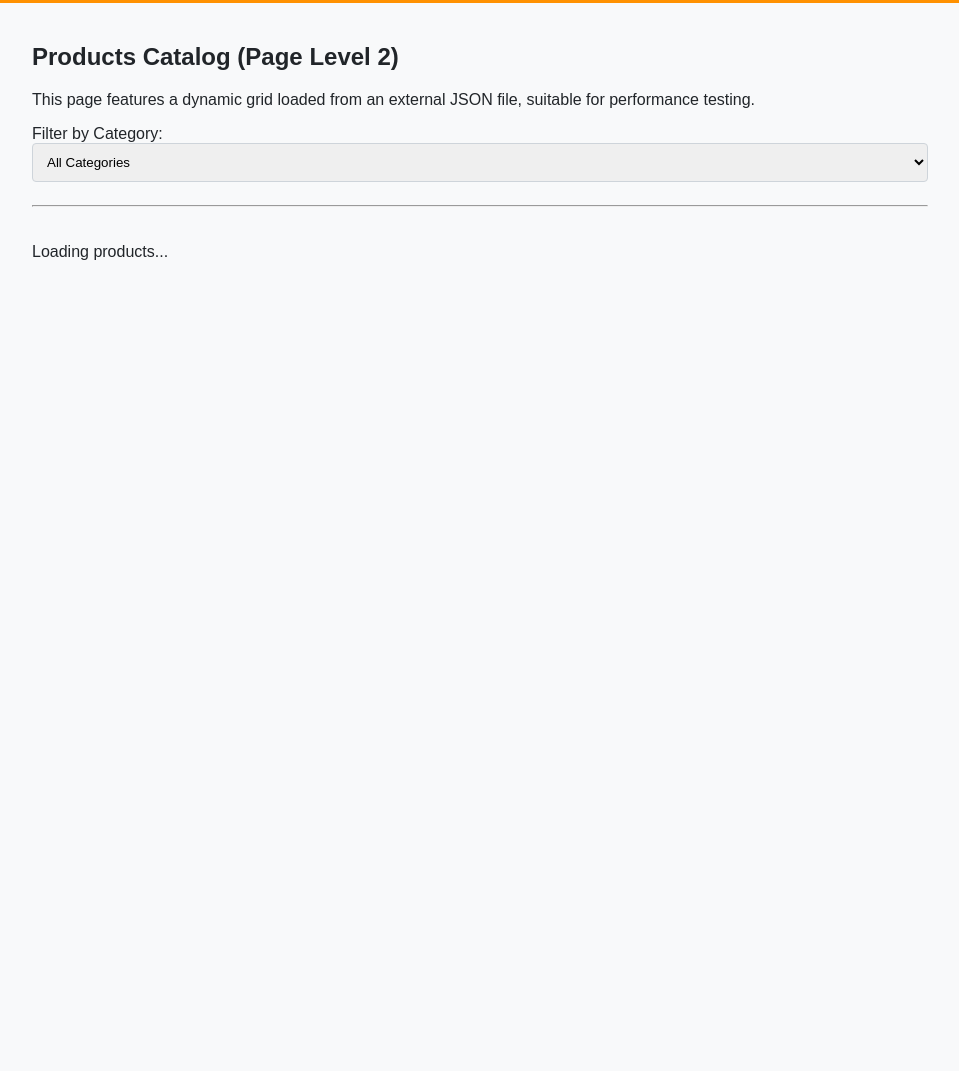
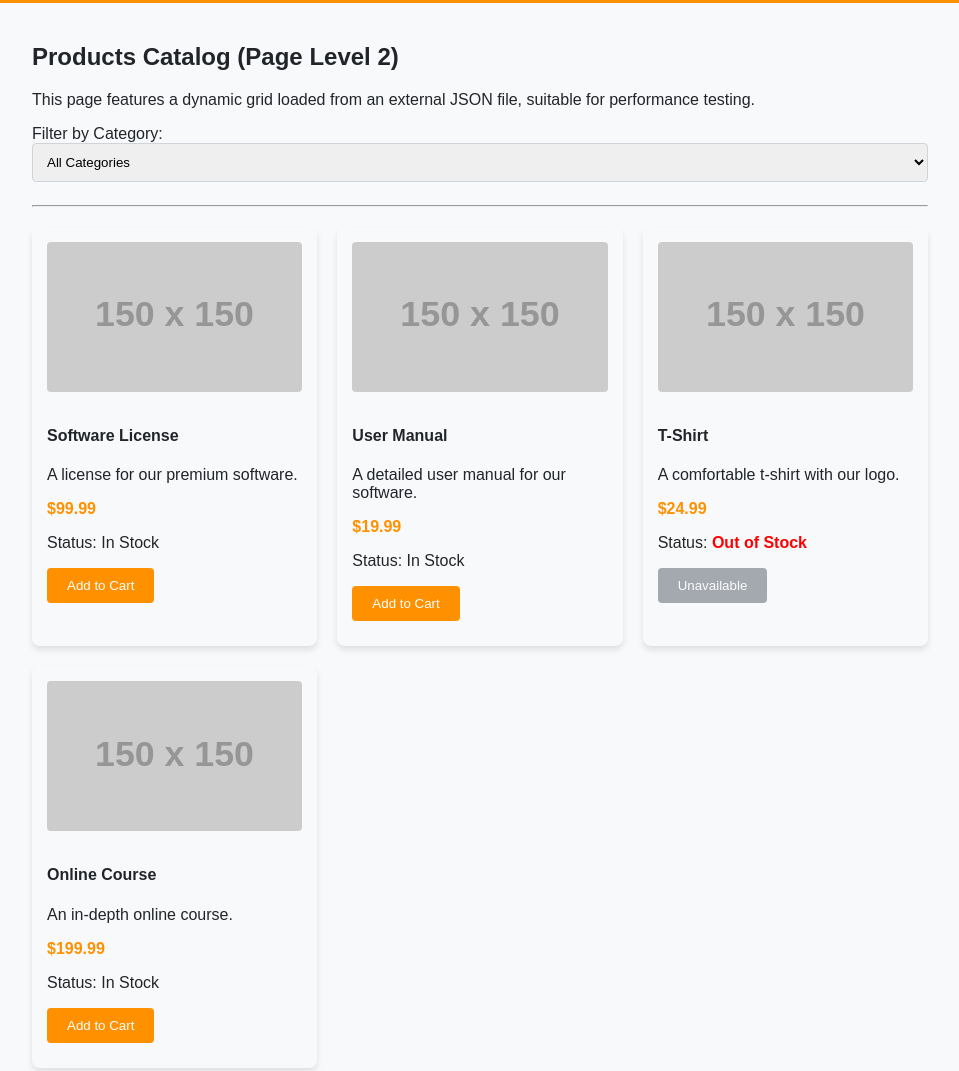
Before and after one commit to skmen/automation-demo-site, a website: page products.html in a window 1280 px wide. Shown: the part 135-1206 px from the top of the page, without its empty margins (160-1119 px from the left). Before the commit the page ends 800 px from the top, so only its background shows below. Drawn offline with Linux system fonts and the light colour scheme; sample sign-in values are in the browser's storage; placeholder pictures from the web are drawn by us.

Commit message:
fixed products errors

```diff
--- a/products.html
+++ b/products.html
@@ -7,7 +7,6 @@
     <link rel="stylesheet" href="style.css">
 </head>
 <body>
-    <script src="scripts.js"></script>
     <header>
         <h1>Automation Demo Site</h1>
         <nav>
@@ -42,5 +41,5 @@
 
     </div>
     <script src="scripts.js"></script>
-</head>
+</body>
 </html>
--- a/products.json
+++ b/products.json
@@ -0,0 +1,38 @@
+[
+  {
+    "id": 1,
+    "name": "Software License",
+    "description": "A license for our premium software.",
+    "price": 99.99,
+    "inStock": true,
+    "category": "Software",
+    "imageUrl": "https://via.placeholder.com/150"
+  },
+  {
+    "id": 2,
+    "name": "User Manual",
+    "description": "A detailed user manual for our software.",
+    "price": 19.99,
+    "inStock": true,
+    "category": "Documentation",
+    "imageUrl": "https://via.placeholder.com/150"
+  },
+  {
+    "id": 3,
+    "name": "T-Shirt",
+    "description": "A comfortable t-shirt with our logo.",
+    "price": 24.99,
+    "inStock": false,
+    "category": "Swag",
+    "imageUrl": "https://via.placeholder.com/150"
+  },
+  {
+    "id": 4,
+    "name": "Online Course",
+    "description": "An in-depth online course.",
+    "price": 199.99,
+    "inStock": true,
+    "category": "Course",
+    "imageUrl": "https://via.placeholder.com/150"
+  }
+]
```
